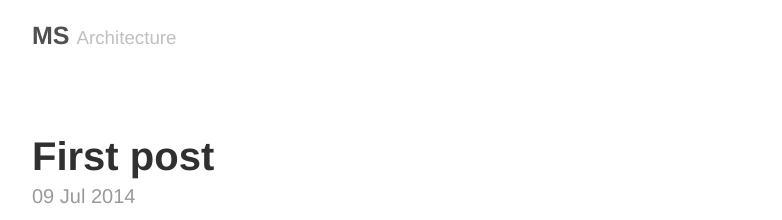
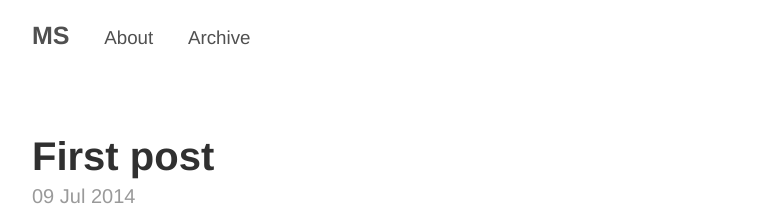
Before and after one commit to somniumm/somniumm.github.io, a Jekyll site: the page built from index.html, in a window 1280 px wide. Shown: the top 220 px of the page, without its empty margins (248-1030 px from the left). Built offline with Jekyll 4.4.1, drawn with Linux system fonts in a browser that asks for light colours; Markdown is read by kramdown in place of the engine named in the settings; the list of posts is cut into pages by our own code.

Commit message:
add loop

```diff
--- a/_layouts/default.html
+++ b/_layouts/default.html
@@ -8,9 +8,13 @@
     <div class="container content">
       <div class="masthead">
         <h3 class="masthead-title">
-          <a href="/" title="Home">{{ site.title }}</a>
-          <small>{{ site.tagline }}</small>
-        </h3>
+        <a href="/" title="Home">{{ site.title }}</a>
+
+        {% for page in site.pages_list %}
+          &nbsp;&nbsp;&nbsp;
+          <small><a href="{{ page[1]  }}">{{ page[0] }}</a></small>
+        {% endfor %}
+      </h3>
       </div>
 
       {{ content }}
```
